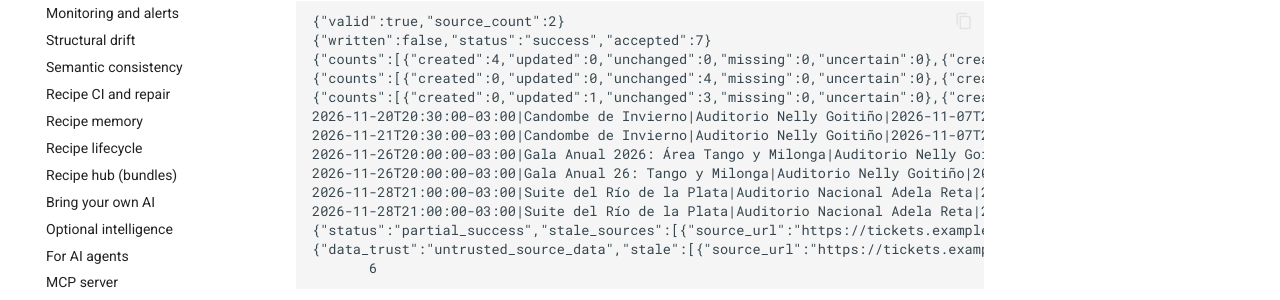
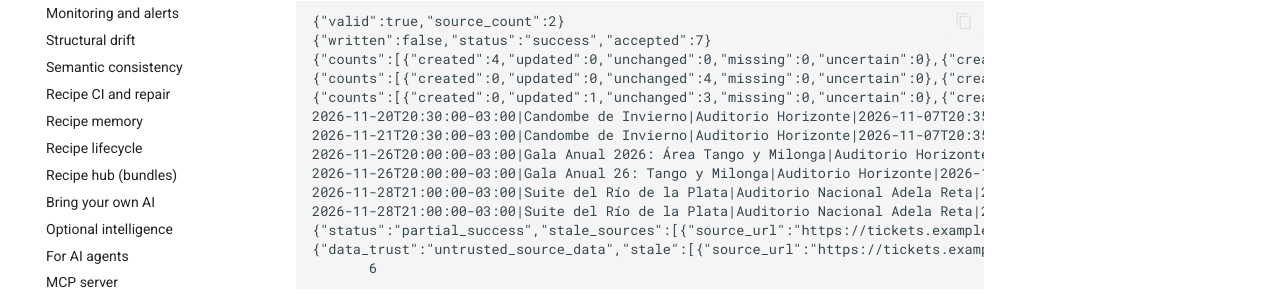
Before and after one commit to rave-vipx/rastro, an MkDocs documentation site: the page built from docs/dataset.md, in a window 1280 px wide and 900 px high, scrolled down 3809 px. Shown: the part 373-673 px from the top of the window. Built offline with MkDocs 1.6.1 and Material for MkDocs 9.7.7, drawn with Linux system fonts in a browser that asks for light colours; comment, search, counter and statistics services are not loaded.

Commit message:
docs: use the synthetic venue name in the dataset guide

```diff
--- a/docs/dataset.md
+++ b/docs/dataset.md
@@ -198,10 +198,10 @@ Observed stdout (2026-11-07; observation times vary on later runs):
 {"counts":[{"created":4,"updated":0,"unchanged":0,"missing":0,"uncertain":0},{"created":2,"updated":0,"unchanged":1,"missing":0,"uncertain":0}],"stale_sources":[]}
 {"counts":[{"created":0,"updated":0,"unchanged":4,"missing":0,"uncertain":0},{"created":0,"updated":0,"unchanged":3,"missing":0,"uncertain":0}],"stale_sources":[]}
 {"counts":[{"created":0,"updated":1,"unchanged":3,"missing":0,"uncertain":0},{"created":0,"updated":1,"unchanged":2,"missing":0,"uncertain":0}],"stale_sources":[]}
-2026-11-20T20:30:00-03:00|Candombe de Invierno|Auditorio Nelly Goitiño|2026-11-07T20:35:08.627915Z
-2026-11-21T20:30:00-03:00|Candombe de Invierno|Auditorio Nelly Goitiño|2026-11-07T20:35:08.627296Z
-2026-11-26T20:00:00-03:00|Gala Anual 2026: Área Tango y Milonga|Auditorio Nelly Goitiño|2026-11-07T20:35:08.627915Z
-2026-11-26T20:00:00-03:00|Gala Anual 26: Tango y Milonga|Auditorio Nelly Goitiño|2026-11-07T20:35:08.627296Z
+2026-11-20T20:30:00-03:00|Candombe de Invierno|Auditorio Horizonte|2026-11-07T20:35:08.627915Z
+2026-11-21T20:30:00-03:00|Candombe de Invierno|Auditorio Horizonte|2026-11-07T20:35:08.627296Z
+2026-11-26T20:00:00-03:00|Gala Anual 2026: Área Tango y Milonga|Auditorio Horizonte|2026-11-07T20:35:08.627915Z
+2026-11-26T20:00:00-03:00|Gala Anual 26: Tango y Milonga|Auditorio Horizonte|2026-11-07T20:35:08.627296Z
 2026-11-28T21:00:00-03:00|Suite del Río de la Plata|Auditorio Nacional Adela Reta|2026-11-07T20:35:08.627296Z
 2026-11-28T21:00:00-03:00|Suite del Río de la Plata|Auditorio Nacional Adela Reta|2026-11-07T20:35:08.627915Z
 {"status":"partial_success","stale_sources":[{"source_url":"https://tickets.example/event/9900102/annual-gala-tango-and-milonga","last_success":"2026-11-07T20:35:08.627915Z","affected_records":3}]}
```
